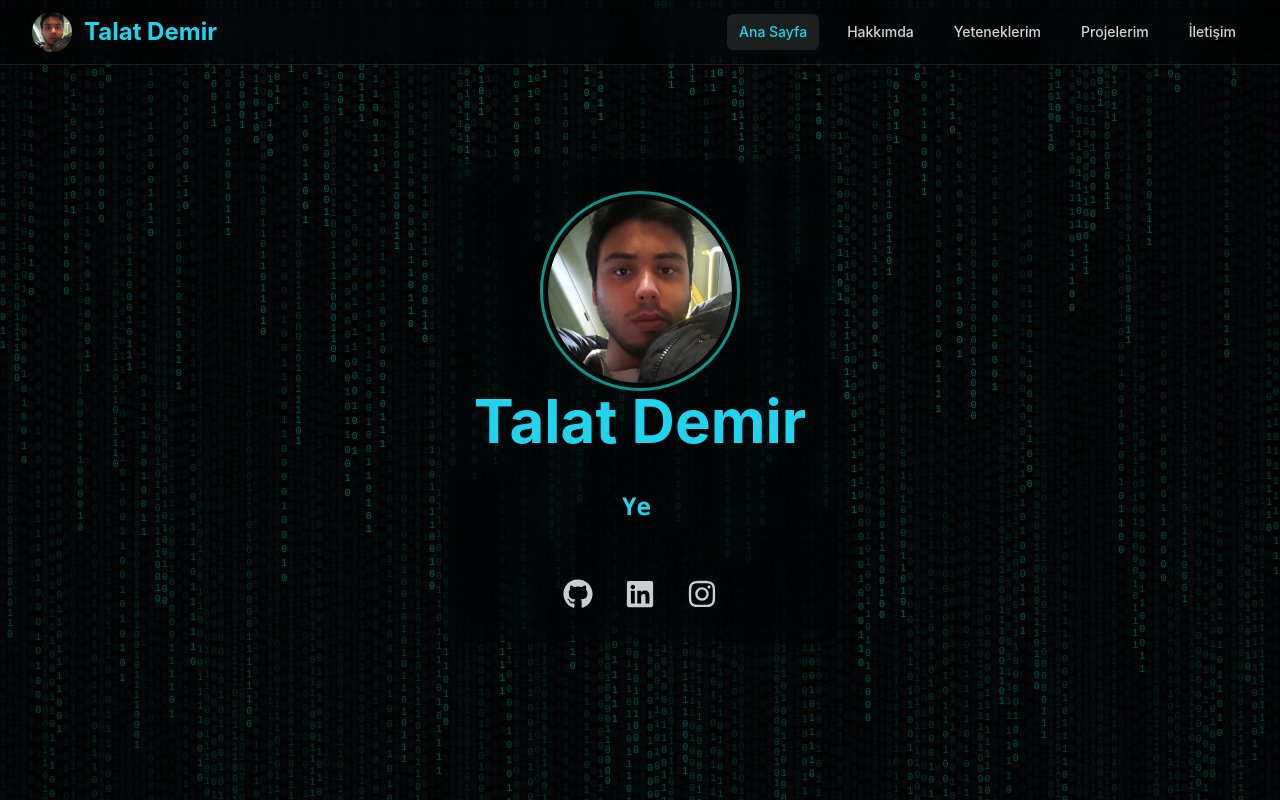
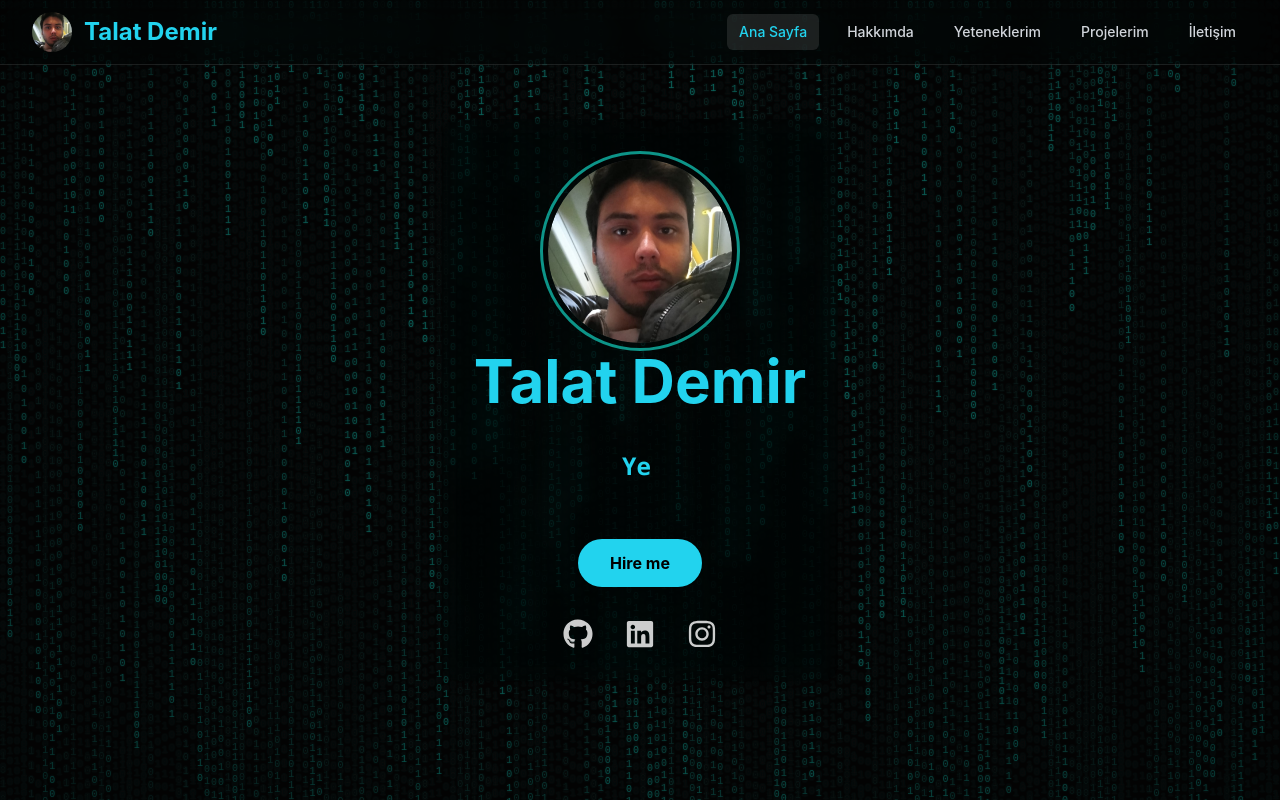
Before and after one commit to TalatDemir/port-talat, a React (Create React App) app: page / in a window 1280 px wide. Built offline with nearby package versions, Linux system fonts and the light colour scheme.

Commit message:
Ana sayfaya Hire me butonu ve Uluslararası insan yazısı eklendi

```diff
--- a/src/pages/Home.js
+++ b/src/pages/Home.js
@@ -1,8 +1,10 @@
 import React, { useState, useEffect, useMemo } from 'react';
+import { useNavigate } from 'react-router-dom';
 import '../styles/Home.css';
 import { FaGithub, FaLinkedin, FaInstagram } from 'react-icons/fa';
 
 const Home = () => {
+  const navigate = useNavigate();
   const [currentTextIndex, setCurrentTextIndex] = useState(0);
   const [displayText, setDisplayText] = useState('');
   const [isTyping, setIsTyping] = useState(true);
@@ -13,6 +15,7 @@ const Home = () => {
     "Yeni şeyler öğrenmekten zevk duyan",
     "Pozitif",
     "Sorun Çözebilen",
+    "Uluslararası insan",
     "Yeni Nesil Mühendis"
   ], []);
 
@@ -93,6 +96,14 @@ const Home = () => {
         </div>
 
         <div className="mt-12">
+          <div className="flex flex-col items-center space-y-8">
+            <button
+              onClick={() => navigate('/contact')}
+              className="px-8 py-3 bg-cyan-400 text-black font-bold rounded-full hover:bg-cyan-300 transform hover:scale-105 transition-all duration-300 shadow-lg hover:shadow-cyan-400/50"
+            >
+              Hire me
+            </button>
+
             <div className="flex justify-center items-center space-x-8">
               {socialLinks.map((link, index) => (
                 <a
@@ -111,6 +122,7 @@ const Home = () => {
           </div>
         </div>
       </div>
+    </div>
   );
 };
 
```
Lines whose indentation alone changed are shown as unchanged.
